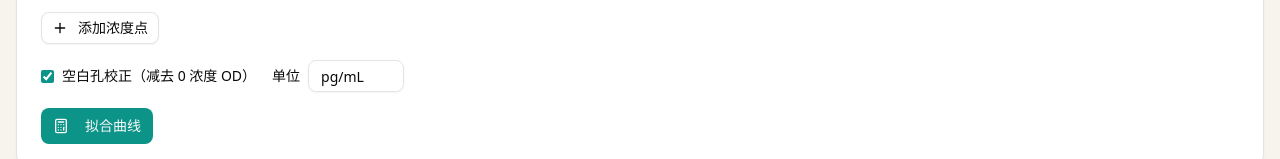
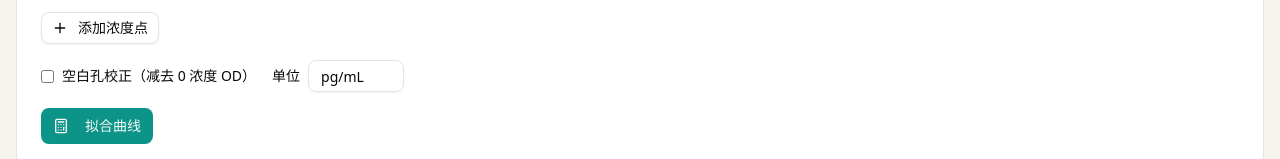
Before and after one commit to heyhey-yoyo/elisa-curve-tool, a React (Vite) app: page / in a window 1280 px wide. Shown: the part 585-744 px from the top of the page. Built offline with nearby package versions, Linux system fonts and the light colour scheme.

Commit message:
fix: 空白孔校正默认关闭

```diff
--- a/src/pages/Home.tsx
+++ b/src/pages/Home.tsx
@@ -61,7 +61,7 @@ export default function Home() {
   const [unkRows, setUnkRows] = useState<UnkRow[]>([emptyUnk()])
   const [plate, setPlate] = useState<PlateCell[][]>(emptyPlate)
   const [unit, setUnit] = useState('pg/mL')
-  const [blankSub, setBlankSub] = useState(true)
+  const [blankSub, setBlankSub] = useState(false)
   /** 拟合结果及其对应的标准品输入签名（签名不一致即失效） */
   const [fitState, setFitState] = useState<{ result: FitResult; sig: string } | null>(null)
   const [fitError, setFitError] = useState<string | null>(null)
```
